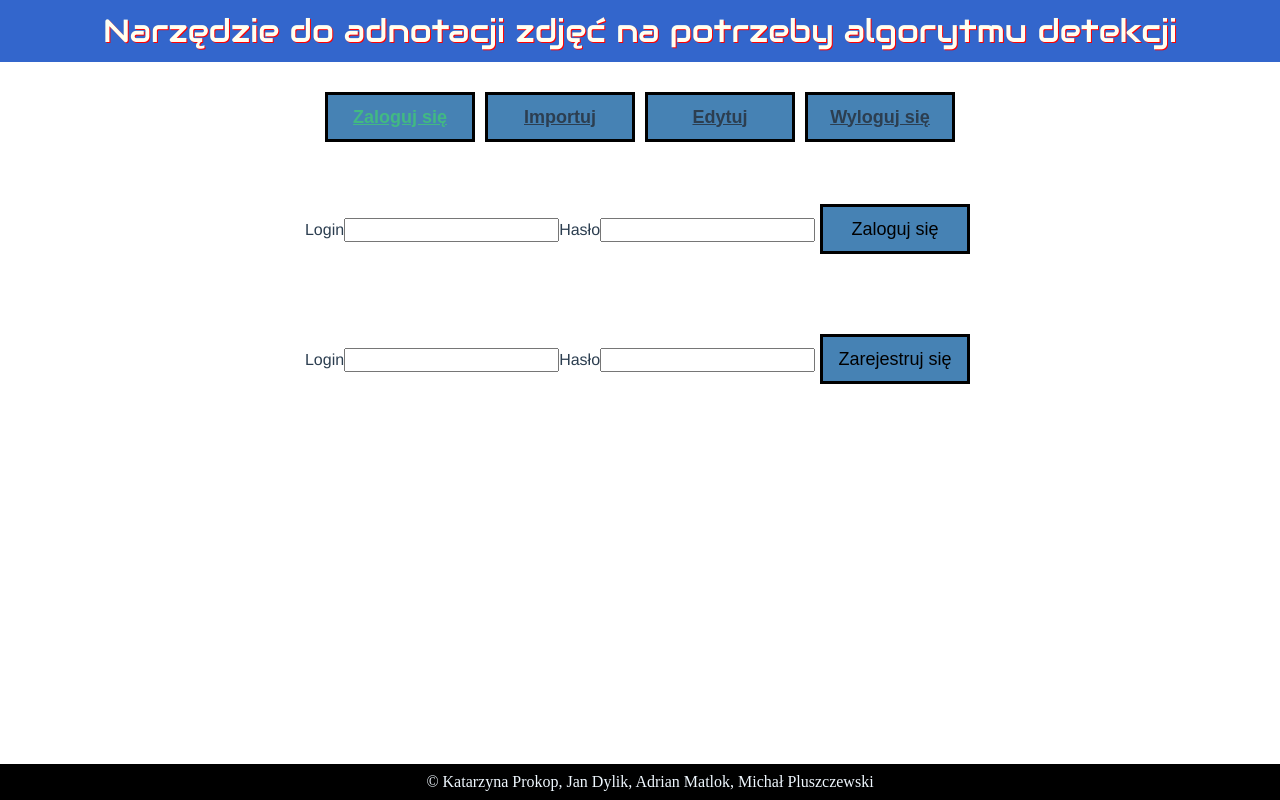
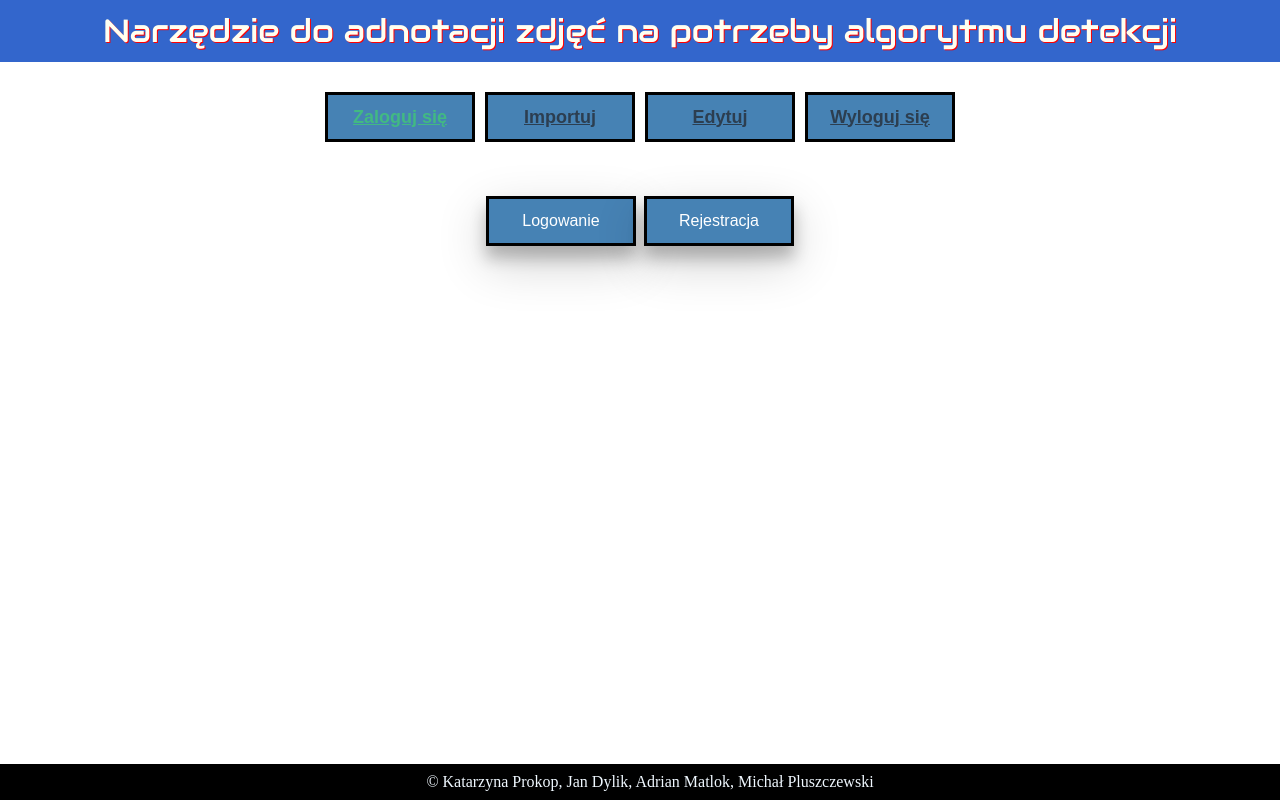
Before and after one commit to jdylik/Graphic-tool-to-annotate-images, a Vue app in the folder client/: page /login in a window 1280 px wide. Built offline with nearby package versions, Linux system fonts and the light colour scheme; a web font is replaced by a local one.

Commit message:
dodanie buttona do sidebarów (trzeba oprogramować), ogarnięcie wizualne systemu logowania

```diff
--- a/client/src/views/Edit_images.vue
+++ b/client/src/views/Edit_images.vue
@@ -11,6 +11,7 @@
       <img :src="img_i" v-if="img_i"/>
 -->
 
+      <button id="moreL">Załaduj więcej</button>
     </Sidebar>
     <Sidebar v-model:visible="visibleRight" position="right" class="sidebar_right" id="sidebar_right">
       <a href="#">About</a>
@@ -18,6 +19,7 @@
       <a href="#">Clients</a>
       <a href="#">Contact</a>
       <img :src="img_a" v-if="img_a"/>
+      <button id="moreR">Załaduj więcej</button>
     </Sidebar>
   </div>
 </template>
@@ -89,8 +91,8 @@ export default {
   text-align: center;
 }
 .p-sidebar-header{
-      margin-left: auto;
-    margin-right: auto;
+  margin-left: auto;
+  margin-right: auto;
 }
 .p-sidebar-close{
   width: 100px;
@@ -126,6 +128,31 @@ a{
   color: white;
 }
 
+#moreL{
+  position: fixed;
+  bottom: 5px;
+  left: 6.5%;
+  color: white;
+  text-align: center;
+  display: inline-block;
+  font-size: 16px;
+  margin: 4px 4px;
+  box-shadow: 0 12px 16px 0 rgba(0,0,0,0.24), 0 17px 50px 0 rgba(0,0,0,0.19);
+}
+#moreR{
+  position: fixed;
+  bottom: 5px;
+  right: 6.5%;
+  color: white;
+  text-align: center;
+  display: inline-block;
+  font-size: 16px;
+  margin: 4px 4px;
+  box-shadow: 0 12px 16px 0 rgba(0,0,0,0.24), 0 17px 50px 0 rgba(0,0,0,0.19);
+}
 
+a{
+  padding: 15px;
+}
 
 </style>
--- a/client/src/views/LoggingView.vue
+++ b/client/src/views/LoggingView.vue
@@ -1,27 +1,29 @@
 <template>
 <div id="Login">
+  <button id="L" onclick="getElementById('logowanie').style.display='block';getElementById('rejestracja').style.display='none'" >Logowanie</button>
+  <button id="R" onclick="getElementById('rejestracja').style.display='block';getElementById('logowanie').style.display='none'">Rejestracja</button>
+  <div id="logowanie">
+    <label for="login_input">Login:</label>
+    <InputText id="login_input" v-model="user_login"/><br><br>
+    <label for="password_input">Hasło:</label>
+    <input type="password" id="password_input" v-model="user_password"/><br><br>
+    <Button label="Zaloguj się" @click="try_to_log_in()" id="submit"/>
+  </div>
+
   <br/>
-  <br/>
-  <label for="login_input">Login</label>
-  <InputText id="login_input" v-model="user_login"/>
-  <label for="password_input">Hasło</label>
-  <InputText id="password_input" v-model="user_password"/>
-  <Button label="Zaloguj się" @click="try_to_log_in()" />
-  <br/>
-  <br/>
-  <br/>
-  <br/>
-  <br/>
-  <br/>
-  <label for="new_login_input">Login</label>
-  <InputText id="new_login_input" v-model="new_user_login"/>
-  <label for="new_password_input">Hasło</label>
-  <InputText id="new_password_input" v-model="new_user_password"/>
-  <Button label="Zarejestruj się" @click="try_to_sign_up()" />
+  <div id="rejestracja">
+    <label for="new_login_input">Login:</label>
+    <InputText id="new_login_input" v-model="new_user_login"/><br><br>
+    <label for="new_password_input" >Hasło:</label>
+    <input type="password" id="new_password_input" v-model="new_user_password"/><br><br>
+    <Button label="Zarejestruj się" @click="try_to_sign_up()" id="submit"/>
+  </div>
+
 </div>
 </template>
 
 <script>
+
 import {app} from '../main.js';
 import router from '../router/index.js';
 import axios from 'axios';
@@ -97,6 +99,51 @@ export default {
 }
 </script>
 
-<style scoped>
+<style>
+#rejestracja,#logowanie{
+  margin-left: auto;
+  margin-right: auto;
+  padding:20px;
+}
 
+#logowanie{
+  display:none;
+}
+#rejestracja{
+  display:none;
+}
+#L{
+  color: white;
+  text-align: center;
+  display: inline-block;
+  font-size: 16px;
+  margin: 4px 4px;
+  box-shadow: 0 12px 16px 0 rgba(0,0,0,0.24), 0 17px 50px 0 rgba(0,0,0,0.19);
+}
+#R{
+  color: white;
+  text-align: center;
+  display: inline-block;
+  font-size: 16px;
+  margin: 4px 4px;
+  box-shadow: 0 12px 16px 0 rgba(0,0,0,0.24), 0 17px 50px 0 rgba(0,0,0,0.19);
+}
+
+#Login{
+  margin-left: auto;
+  margin-right: auto;
+  padding: 20px;
+}
+
+#submit{
+  color: white;
+  text-align: center;
+  display: inline-block;
+  font-size: 16px;
+  margin: 4px 4px;
+  box-shadow: 0 12px 16px 0 rgba(0,0,0,0.24), 0 17px 50px 0 rgba(0,0,0,0.19);
+}
+label{
+  margin-right: 10px;
+}
 </style>
```
